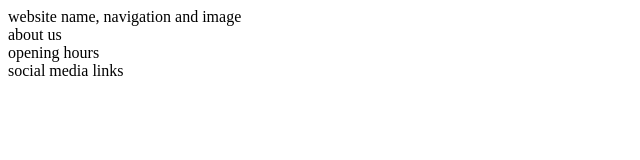
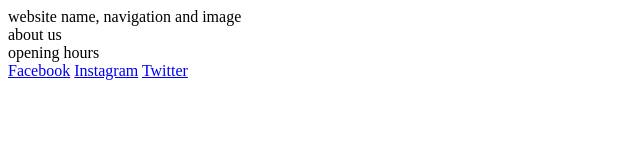
Before and after one commit to tymaestro/On-Yer-Bike, a plain HTML site: page index.html in a window 1280 px wide. Shown: the whole page, without its empty margins (0-640 px from the left). Drawn offline with Linux system fonts and the light colour scheme.

Commit message:
add social media links opening in separate tabs

```diff
--- a/index.html
+++ b/index.html
@@ -11,6 +11,10 @@
         <header>website name, navigation and image</header>
         <section>about us</section>
         <section>opening hours</section>
-        <footer>social media links</footer>
+        <footer>
+            <a href="https://www.facebook.com/" target="_blank">Facebook</a>
+            <a href="https://www.instagram.com/" target="_blank">Instagram</a>
+            <a href="https://twitter.com/?lang=en" target="_blank">Twitter</a>
+        </footer>
     </body>
 </html>
```
